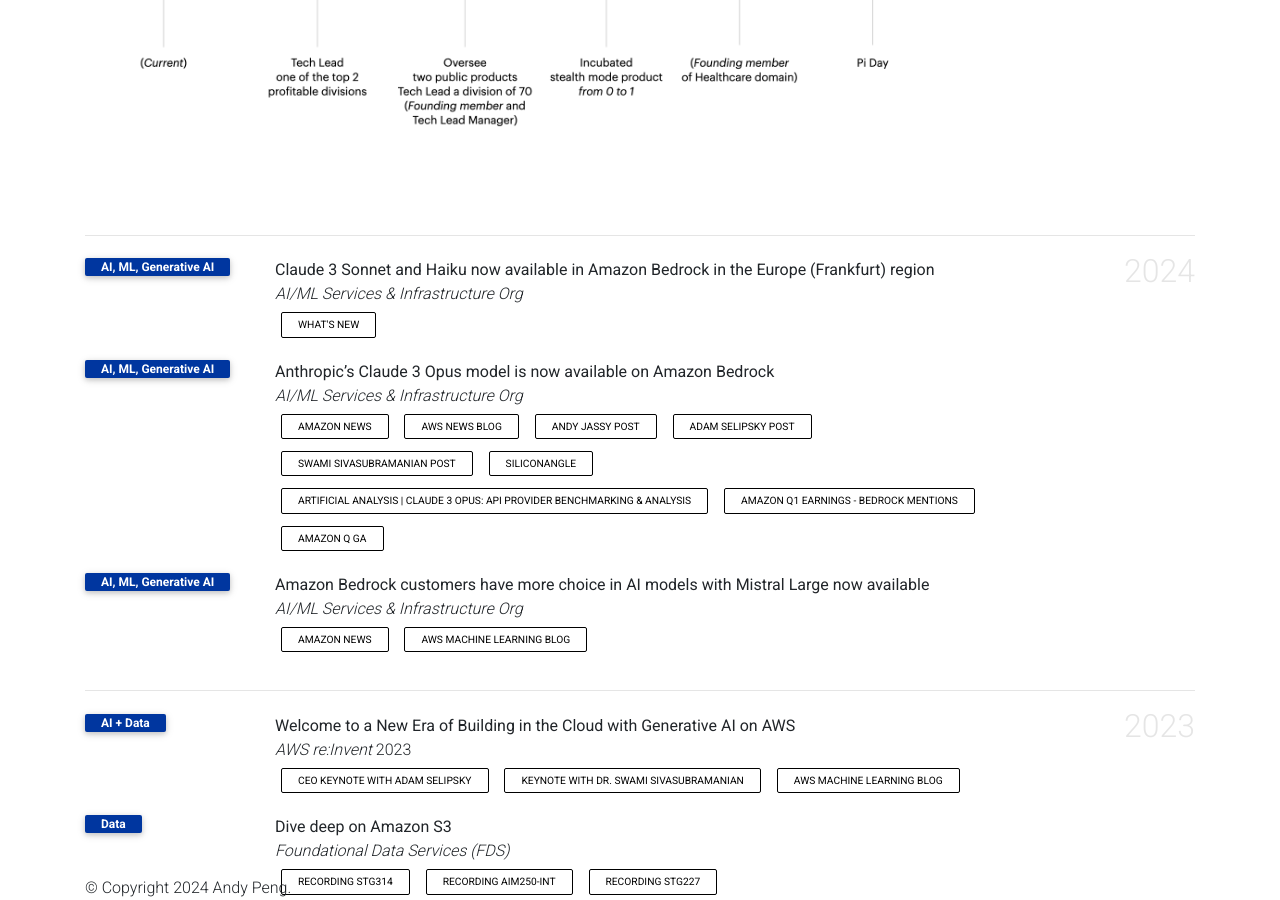
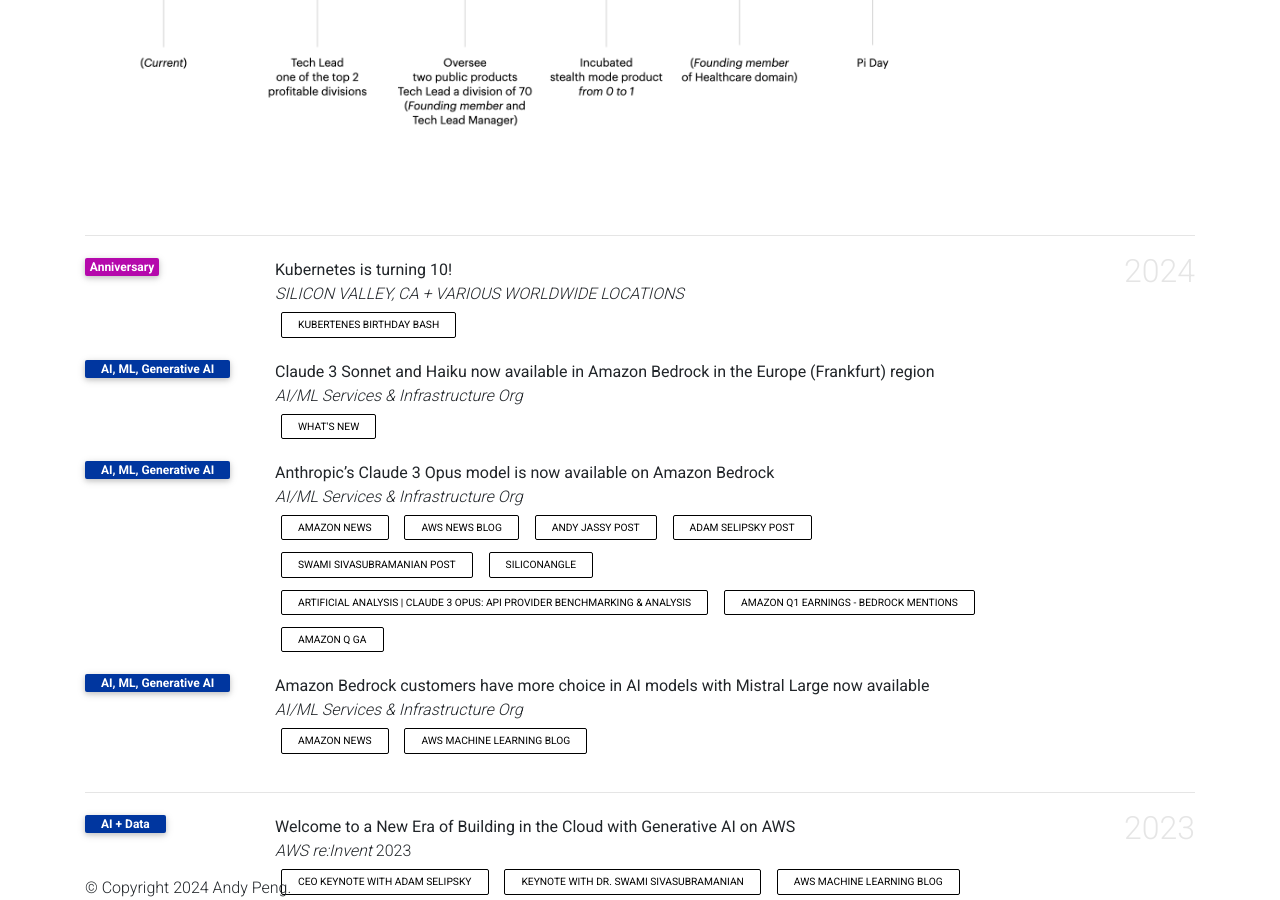
Before and after one commit to gfw001/gfw001.github.io, a Jekyll site: the page products.html, which Jekyll copies as it is, in a window 1280 px wide and 900 px high, scrolled down 489 px. Built offline with Jekyll 4.4.1, drawn with Linux system fonts in a browser that asks for light colours; comment, search, counter and statistics services are not loaded; a style sheet for code colours, icons or effects is not loaded.

Commit message:
Update products.html

```diff
--- a/products.html
+++ b/products.html
@@ -211,6 +211,21 @@
       <div class="publications">
       <h2 class="year">2024</h2>
       <ol class="bibliography">
+         <li>
+            <div class="row">
+               <div class="col-sm-2 abbrd"><abbr class="badge">Anniversary</abbrd></div>
+               <div id="mao2023agent" class="col-sm-8">
+                  <div class="title">Kubernetes is turning 10!</div>
+                  <div class="periodical"> <em>SILICON VALLEY, CA + VARIOUS WORLDWIDE LOCATIONS</em> </div>
+                  <div class="links">
+                     <a href="https://events.linuxfoundation.org/kuber10es-birthday-bash/" class="btn btn-sm z-depth-0" role="button" rel="noopener noreferrer" target="_blank">KuberTENes Birthday Bash</a>
+                  </div>
+                  <div class="badges">
+                     <span class="altmetric-embed" data-hide-no-mentions="true" data-hide-less-than="15" data-badge-type="2" data-badge-popover="right"></span> <span class="__dimensions_badge_embed__" data-pmid="" data-hide-zero-citations="true" data-style="small_rectangle" data-legend="hover-right" style="margin-bottom: 3px;"></span>
+                  </div>
+               </div>
+            </div>
+         </li>
          <li>
             <div class="row">
                <div class="col-sm-2 abbr"><abbr class="badge">AI, ML, Generative AI</abbr></div>
```
